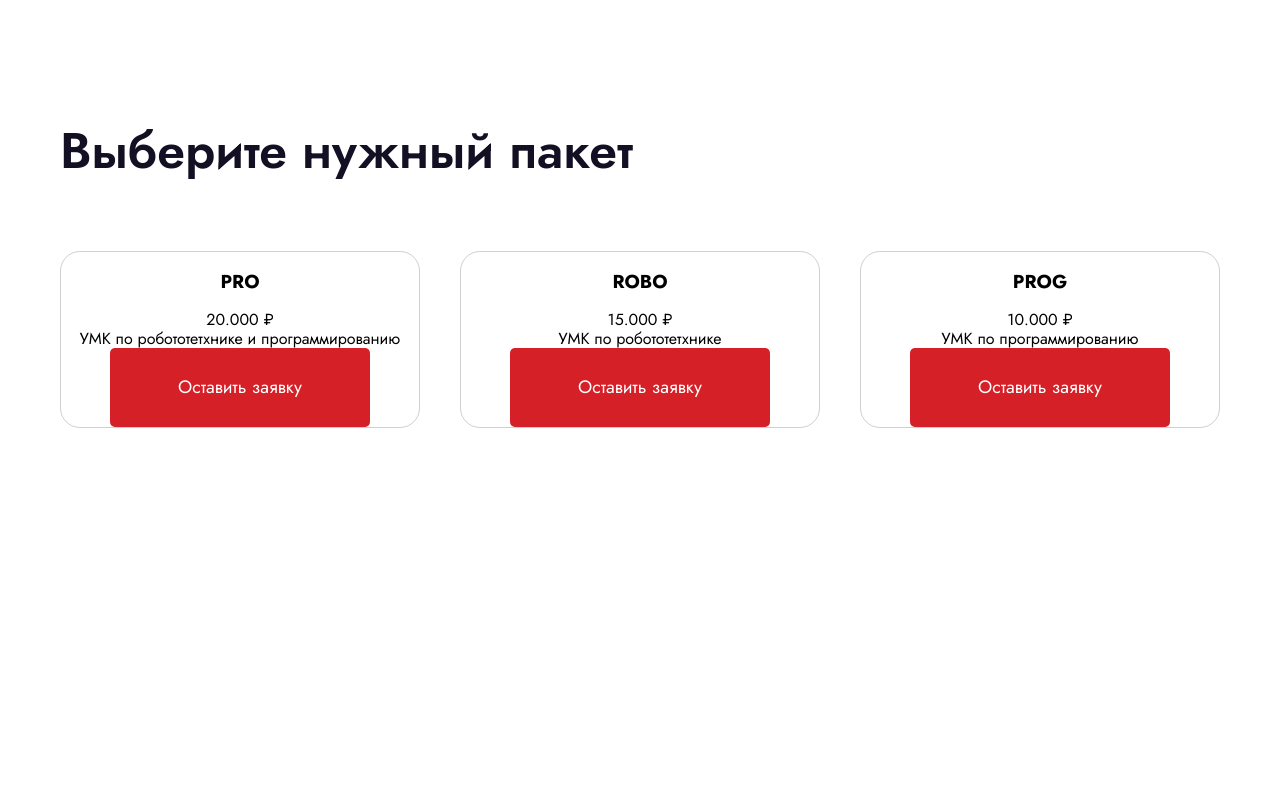
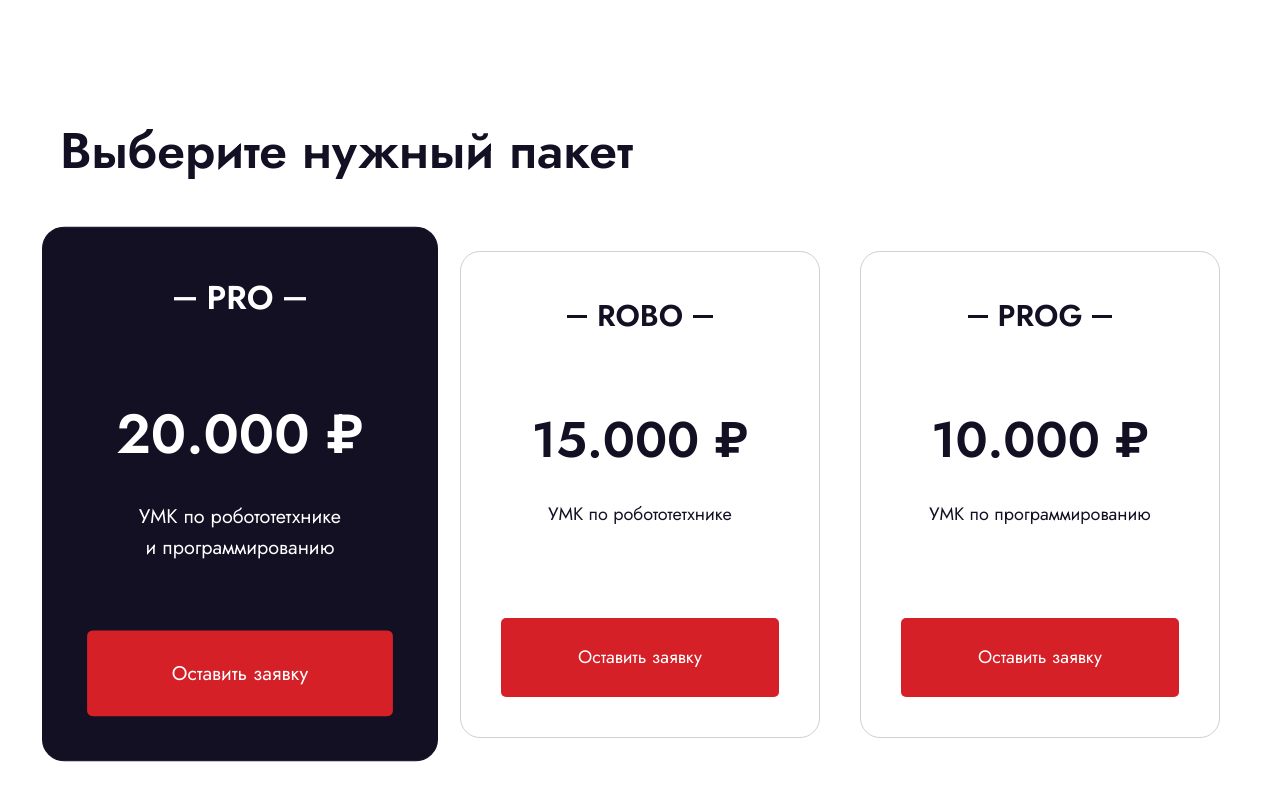
Before and after one commit to PavelYakovlev1984/fast-project, a website: page app/index.html in a window 1280 px wide. Shown: the part 3013-3813 px from the top of the page. Before the commit the page ends 3561 px from the top, so only its background shows below. Drawn offline with Linux system fonts and the light colour scheme.

Commit message:
start section order

```diff
--- a/src/scss/components/_tariffs.scss
+++ b/src/scss/components/_tariffs.scss
@@ -14,5 +14,80 @@
     grid-column: 4 span;
     border: 1px solid rgba(20, 16, 36, 0.2);
     border-radius: 20px;
+    padding: 40px;
+
+    &--current {
+      border: 1px solid var(--dark-color);
+      background-color: var(--dark-color);
+      transform: scale(1.1);
+
+      .tariffs__subtitle {
+        color: var(--light-color);
+      }
+
+      .tariffs__price {
+        color: var(--light-color);
+      }
+
+      .tariffs__descr {
+        color: var(--light-color);
+      }
+    }
+
+
+  }
+
+  &__subtitle {
+    display: flex;
+    align-items: center;
+    margin: 0;
+    margin-bottom: 60px;
+    font-weight: 600;
+    font-size: 30px;
+    line-height: 160%;
+    text-align: center;
+    color: var(--dark-color);
+
+    &::before {
+      content: "";
+      display: block;
+      margin-right: 10px;
+      width: 20px;
+      height: 3px;
+      background-color: currentColor;
+    }
+
+    &::after {
+      content: "";
+      display: block;
+      margin-left: 10px;
+      width: 20px;
+      height: 3px;
+      background-color: currentColor;
+    }
+  }
+
+  &__price {
+    margin-bottom: 20px;
+    font-weight: 600;
+    font-size: 50px;
+    line-height: 160%;
+    text-align: center;
+    color: var(--dark-color);
+  }
+
+  &__descr {
+    margin: 0;
+    margin-bottom: auto;
+    font-weight: 400;
+    font-size: 18px;
+    line-height: 160%;
+    text-align: center;
+    color: var(--dark-color);
+  }
+
+  &__btn {
+    margin-top: 60px;
+    min-width: 100%;
   }
 }
```
Also changed, not shown: app/css/main.css, 1 other file.
